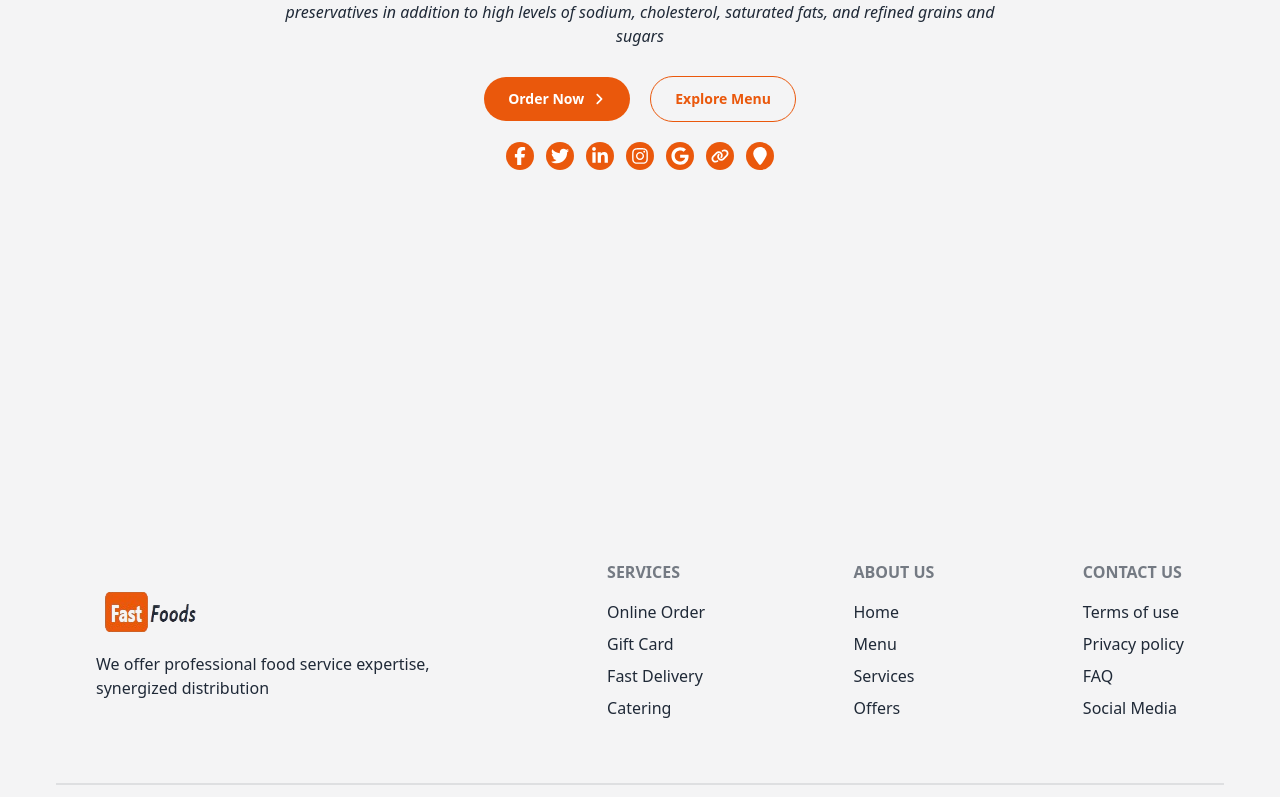
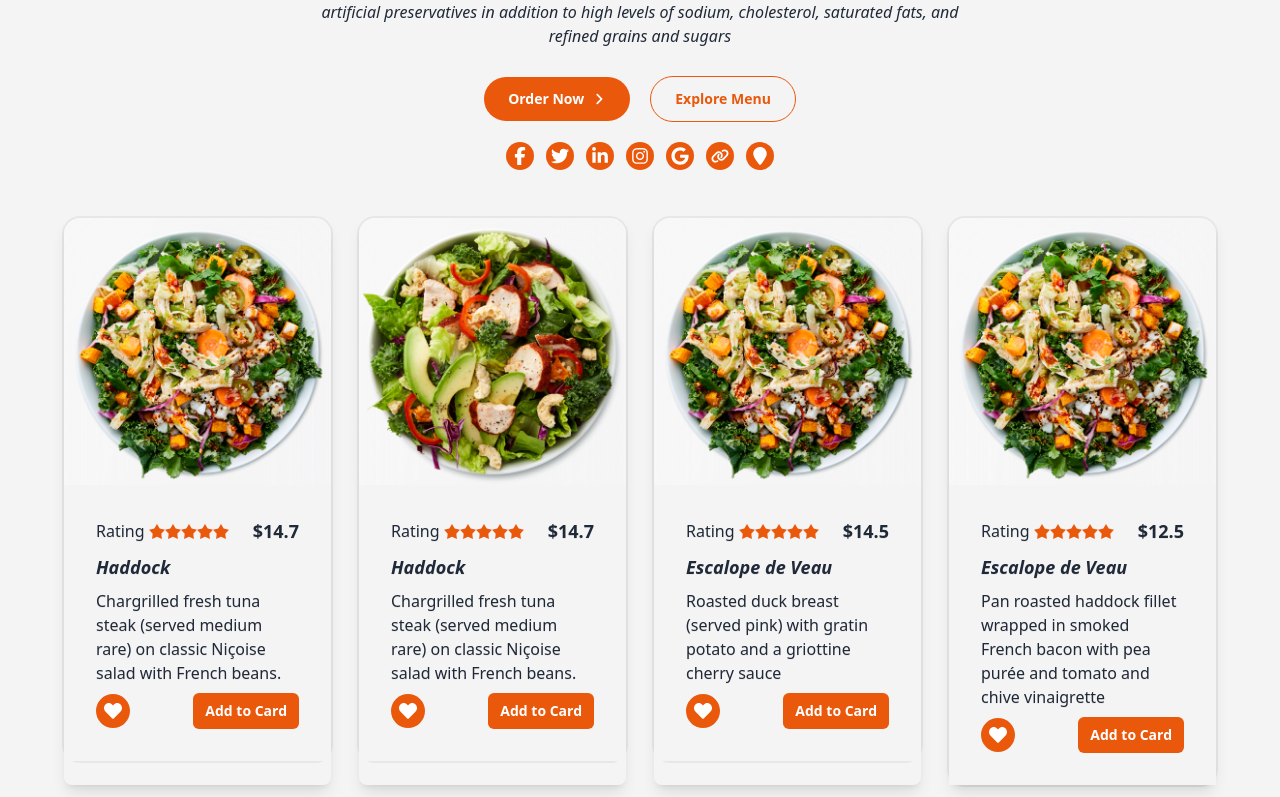
Before and after one commit to sohanwebdevctg/fast-foods-mern-stack-client-site-project-1-, a React (Vite) app: page /menu in a window 1280 px wide. Shown: the part 300-1097 px from the top of the page. Built offline with nearby package versions, Linux system fonts and the light colour scheme.

Commit message:
adding menu data in footCard

```diff
--- a/src/pages/menu/Menu.jsx
+++ b/src/pages/menu/Menu.jsx
@@ -1,11 +1,12 @@
 import { useEffect, useState } from "react";
 import MenuBanner from "./MenuBanner";
+import FoodCard from './../../components/FoodCard';
 
 
 const Menu = () => {
 
   //menu data
-  const [menu, setMen] = useState([]);
+  const [menu, setMenu] = useState([]);
 
   //loading menu data
   useEffect(() => {
@@ -13,7 +14,7 @@ const Menu = () => {
       try{
         const response = await fetch('menu.json')
         const data = await response.json();
-        console.log(data)
+        setMenu(data)
       }catch(error){
         console.log(error.message)
       }
@@ -22,11 +23,25 @@ const Menu = () => {
   },[])
 
   return (
-    <div>
+    <div className="display">
       {/* menuBanner section start */}
       <MenuBanner></MenuBanner>
       {/* menuBanner section end */}
 
+      {/* menu data section start */}
+      {/* button start */}
+      <div className="flex gap-2">
+
+      </div>
+      {/* button end */}
+      {/* menu content start */}
+      <div className="grid grid-cols-1 md:grid-cols-3 lg:grid-cols-4 gap-3">
+        {
+          menu.map((data, index) => <FoodCard key={index} data={data}></FoodCard>)
+        }
+        {/* menu content end */}
+      </div>
+      {/* menu data section end */}
     </div>
   );
 };
```
